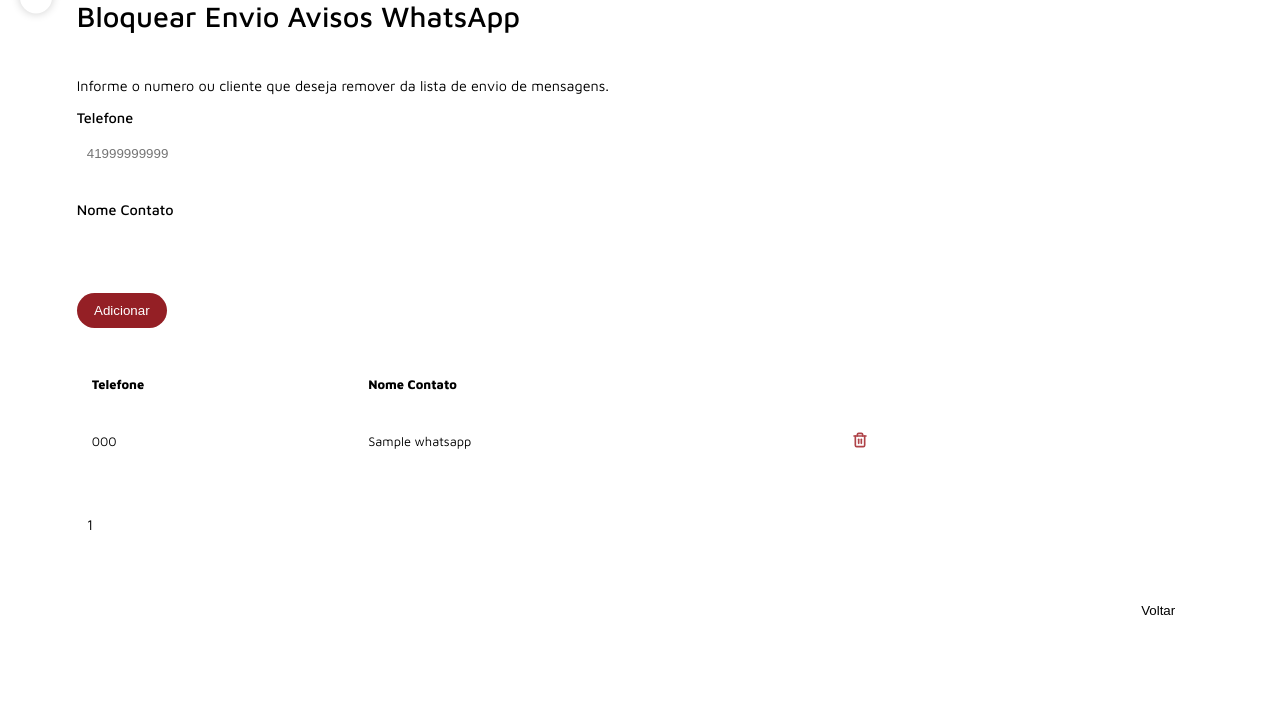
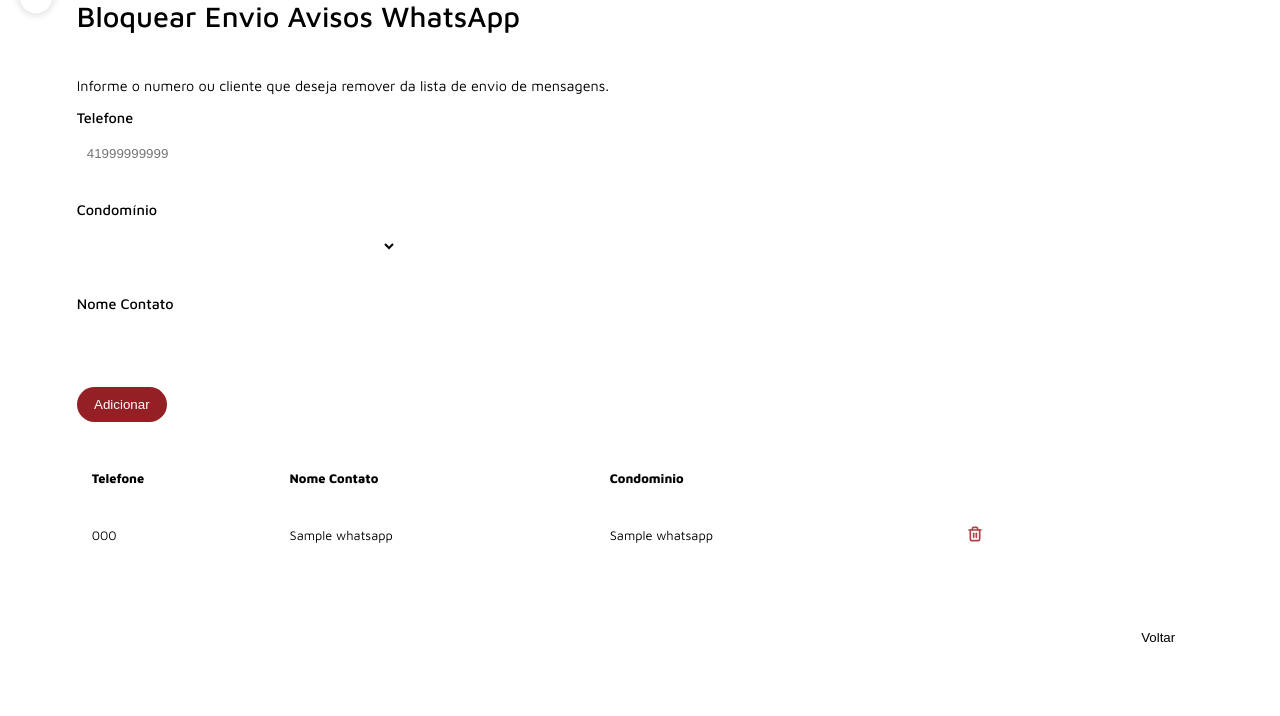
Before and after one commit to CondoConsult/cobimov, a PHP site: page /pages/rpa_bloquear_envio in a window 1280 px wide. Shown: the part 149-865 px from the top of the page. Before the commit the page ends 764 px from the top, so only its background shows below. Run offline with PHP 8.4, Linux system fonts and the light colour scheme; the visitor is signed in with stand-in values (Sample User, id 1); tables that the repository leaves empty or names only in its code hold one stand-in row (values such as "Sample post"); data that the repository does not hold is empty; some libraries are stand-ins or nearby versions.

Commit message:
Whatsapp blocked numbers page

```diff
--- a/pages/rpa_bloquear_envio.php
+++ b/pages/rpa_bloquear_envio.php
@@ -2,18 +2,10 @@
 include_once '../public/partials/header.php';
 include_once '../src/db_functions/select.php';
 
-$recordsPerPage = 8;
-$totalRecordsQuery = "SELECT COUNT(*) as total FROM rpa_avisos_whatsapp;";
-$totalRecordsResult = selectData($totalRecordsQuery);
-$totalRecords = $totalRecordsResult[0]['total'];
-$totalPages = ceil($totalRecords / $recordsPerPage);
-
-$currentPage = isset($_GET['page']) ? (int)$_GET['page'] : 1;
-$currentPage = max(1, min($totalPages, $currentPage));
-
-$startRecord = ($currentPage - 1) * $recordsPerPage;
-
-$query = "SELECT * FROM rpa_avisos_whatsapp LIMIT $startRecord, $recordsPerPage;";
+$query = "SELECT rpa_avisos_whatsapp.*, CondName FROM rpa_avisos_whatsapp
+          LEFT JOIN Condominios
+          ON Condominios.CondID = rpa_avisos_whatsapp.condominio_id
+          ORDER BY CondName ASC;";
 $result = selectData($query);
 ?>
 
@@ -24,6 +16,7 @@ $result = selectData($query);
     <form action="../src/db_forms/avisos_whatsapp.php" method="POST">
         <label>Telefone</label><br>
         <input type="tel" name="numero-telefone" placeholder="41999999999" required><br>
+        <?php require_once '../src/selects/condominios.php'; ?><br>
         <label>Nome Contato</label><br>
         <input type="text" name="nome-contato" required><br>
         <button class="btn primary" name="button" value="insert">Adicionar</button>
@@ -34,12 +27,14 @@ $result = selectData($query);
             <tr>
                 <th>Telefone</th>
                 <th>Nome Contato</th>
+                <th>Condominio</th>
                 <th></th>
             </tr>
 
     <?php
     foreach ($result as $row) {
         $telefone = htmlspecialchars($row['telefone']);
+        $condominio = htmlspecialchars($row['CondName']);
         $nomeContato = htmlspecialchars($row['nome_contato']);
         ?>
 
@@ -48,6 +43,7 @@ $result = selectData($query);
 
             <td><?php echo $telefone;?></td>
             <td><?php echo $nomeContato;?></td>
+            <td><?php echo $condominio;?></td>
 
             <td>
               <input value="<?php echo $telefone ?>" name="numero-telefone" hidden>
@@ -62,23 +58,6 @@ $result = selectData($query);
     </table>
     </div>
 
-    <!-- Pages -->
-    <div class="pagination">
-        <?php if ($currentPage > 1): ?>
-            <a href="?page=<?php echo $currentPage - 1; ?>">« </a>
-        <?php endif; ?>
-
-        <?php for ($i = 1; $i <= $totalPages; $i++): ?>
-            <a href="?page=<?php echo $i; ?>" class="<?php echo $i === $currentPage ? 'active' : ''; ?>">
-                <?php echo $i; ?>
-            </a>
-        <?php endfor; ?>
-
-        <?php if ($currentPage < $totalPages): ?>
-            <a href="?page=<?php echo $currentPage + 1; ?>">» </a>
-        <?php endif; ?>
-    </div>
-
     <div class="buttons-container">
         <a href="rpa_avisos_whatsapp.php">
             <button class="btn secondary" type="button">Voltar</button>
--- a/src/db_forms/avisos_whatsapp.php
+++ b/src/db_forms/avisos_whatsapp.php
@@ -21,12 +21,14 @@ if ($_SERVER['REQUEST_METHOD'] === 'POST') {
 function insert($pdo) {
     try {
         $telefone = $_POST['numero-telefone'];
+        $condominioID = $_POST['condominio'];
         $nomeContato = $_POST['nome-contato'];
 
-        $query = "INSERT INTO rpa_avisos_whatsapp (telefone, nome_contato)
-        VALUES (:telefone, :nomecontato);";
+        $query = "INSERT INTO rpa_avisos_whatsapp (telefone, condominio_id, nome_contato)
+        VALUES (:telefone, :condominioid, :nomecontato);";
         $stmt = $pdo->prepare($query);
         $stmt->bindParam('telefone', $telefone);
+        $stmt->bindParam('condominioid', $condominioID);
         $stmt->bindParam('nomecontato', $nomeContato);
 
         if (!$stmt->execute()) {
```
